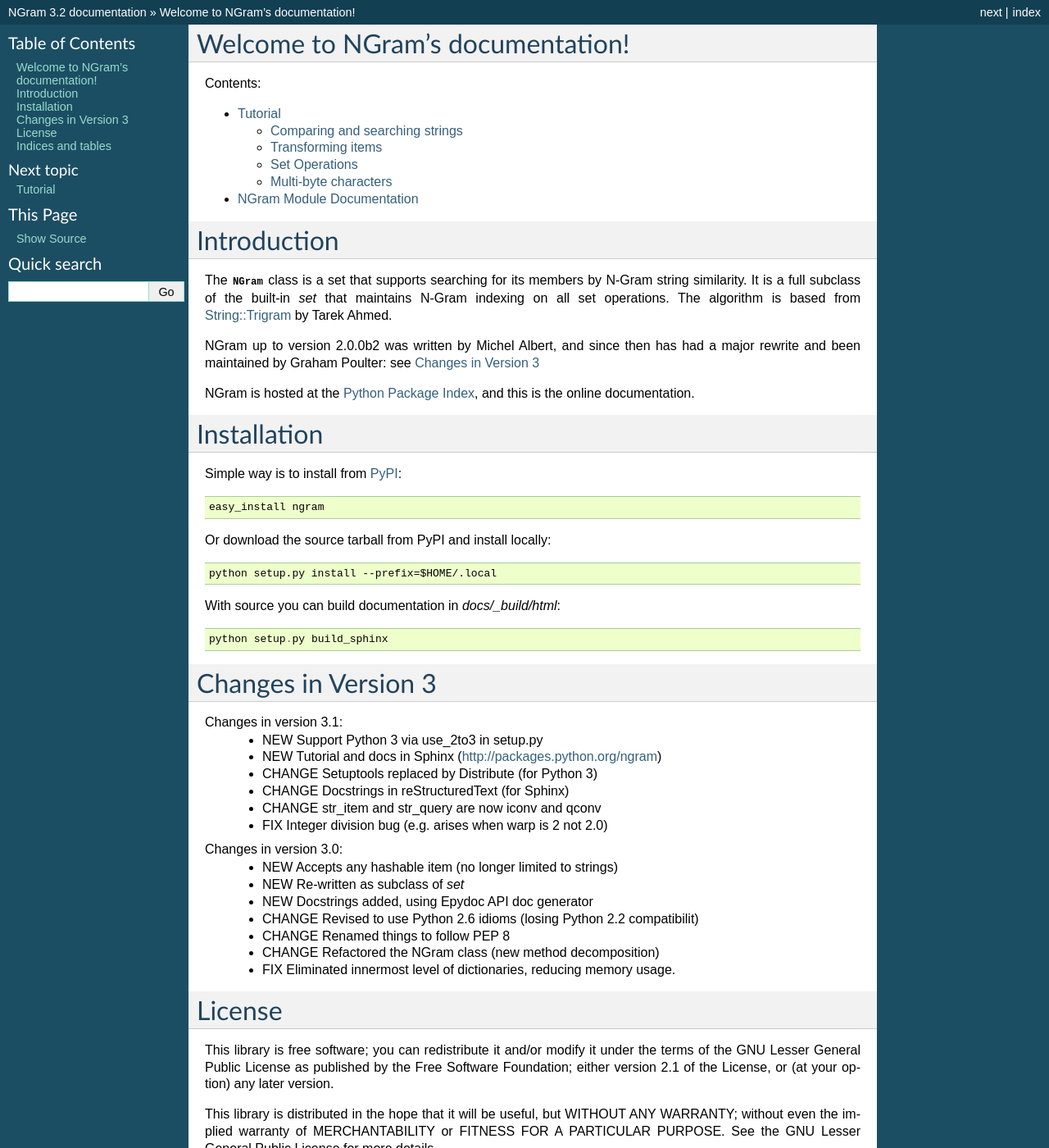
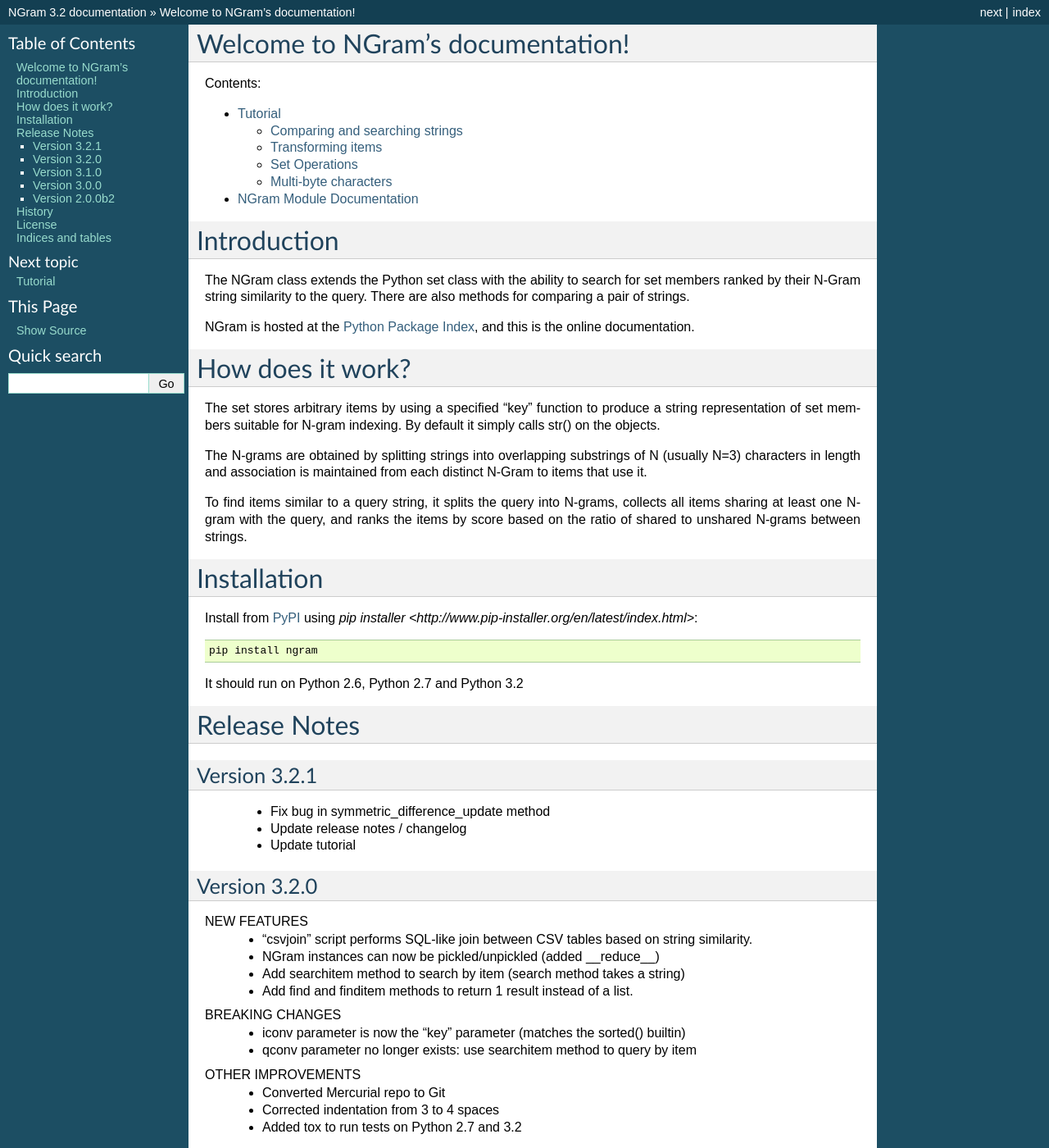
Before and after one commit to gpoulter/python-ngram, a Sphinx documentation site: the page built from docs/index.rst, in a window 1280 px wide and 1400 px high. Shown: the whole window at 82% size. Built offline with Sphinx 7.4.7, drawn with Linux system fonts in a browser that asks for light colours; some of the changed text lies outside the part shown.

Commit message:
Update index with release notes and description

```diff
--- a/docs/index.rst
+++ b/docs/index.rst
@@ -17,54 +17,116 @@
 Introduction
 ============
 
-The :class:`~ngram.NGram` class is a set that supports searching for
-its members by N-Gram string similarity. It is a full subclass of the
-built-in `set` that maintains N-Gram indexing on all set
-operations. The algorithm is based from `String::Trigram
-<http://search.cpan.org/dist/String-Trigram/>`_ by Tarek Ahmed.
-
-NGram up to version 2.0.0b2 was written by Michel Albert, and since
-then has had a major rewrite and been maintained by Graham Poulter:
-see `Changes in Version 3`_
+The NGram class extends the Python set class with the ability
+to search for set members ranked by their N-Gram string similarity
+to the query. There are also methods for comparing a pair of strings.
 
 NGram is hosted at the `Python Package Index
 <http://pypi.python.org/pypi/ngram>`_, and this is the online
 documentation.
 
+How does it work?
+=================
+
+The set stores arbitrary items by using a specified "key" function
+to produce a string representation of set members suitable for N-gram indexing.
+By default it simply calls str() on the objects.
+
+The N-grams are obtained by splitting strings into overlapping substrings
+of N (usually N=3) characters in length and association is maintained from
+each distinct N-Gram to items that use it.
+
+To find items similar to a query string, it splits the query into N-grams,
+collects all items sharing at least one N-gram with the query,
+and ranks the items by score based on the ratio of shared to unshared
+N-grams between strings.
+
 Installation
 ============
 
-Simple way is to install from `PyPI <http://pypi.python.org/pypi/ngram>`_::
+Install from `PyPI <http://pypi.python.org/pypi/ngram>`_
+using `pip installer <http://www.pip-installer.org/en/latest/index.html>`::
 
-   easy_install ngram
+   pip install ngram
 
-Or download the source tarball from PyPI and install locally::
+It should run on Python 2.6, Python 2.7 and Python 3.2
 
-   python setup.py install --prefix=$HOME/.local
+Release Notes
+=============
+Version 3.2.1
+-------------
+    * Fix bug in symmetric_difference_update method
+    * Update release notes / changelog
+    * Update tutorial
 
-With source you can build documentation in `docs/_build/html`::
 
-   python setup.py build_sphinx
+Version 3.2.0
+-------------
 
-Changes in Version 3
-====================
+NEW FEATURES
+    * "csvjoin" script performs SQL-like join between CSV tables based on string similarity.
+    * NGram instances can now be pickled/unpickled (added __reduce__)
+    * Add searchitem method to search by item (search method takes a string)
+    * Add find and finditem methods to return 1 result instead of a list.
 
-Changes in version 3.1:
- * NEW Support Python 3 via use_2to3 in setup.py
- * NEW Tutorial and docs in Sphinx (http://packages.python.org/ngram)
- * CHANGE Setuptools replaced by Distribute (for Python 3)
- * CHANGE Docstrings in reStructuredText (for Sphinx)
- * CHANGE str_item and str_query are now iconv and qconv
- * FIX Integer division bug (e.g. arises when warp is 2 not 2.0)
+BREAKING CHANGES
+    * iconv parameter is now the "key" parameter (matches the sorted() builtin)
+    * qconv parameter no longer exists: use searchitem method to query by item
 
-Changes in version 3.0:
- * NEW Accepts any hashable item (no longer limited to strings)
- * NEW Re-written as subclass of `set`
- * NEW Docstrings added, using Epydoc API doc generator
- * CHANGE Revised to use Python 2.6 idioms (losing Python 2.2 compatibilit)
- * CHANGE Renamed things to follow PEP 8
- * CHANGE Refactored the NGram class (new method decomposition)
- * FIX Eliminated innermost level of dictionaries, reducing memory usage.
+OTHER IMPROVEMENTS
+    * Converted Mercurial repo to Git
+    * Corrected indentation from 3 to 4 spaces
+    * Added tox to run tests on Python 2.7 and 3.2
+
+Version 3.1.0
+-------------
+
+NEW FEATURES
+    * Python 3 support via 2to3
+    * Sphinx documentation generation
+    * Tutorial documentation
+
+BREAKING CHANGES
+    * str_item and str_query params are now iconv and qconv
+
+BUG FIXES
+    * Integer division bug (e.g. arises when warp is 2 not 2.0)
+
+MINOR CHANGES
+    * Setuptools replaced by Distribute (for Python 3)
+    * Docstrings now reStructuredText for Sphinx
+
+Version 3.0.0
+-------------
+This was a major refactoring without back-compatibility.
+
+NEW FEATURES
+    * Accepts any hashable item - no longer limited to strings.
+    * Re-written as subclass of set, gaining all set operations.
+    * Docstrings added. Using Epydoc API doc generator.
+
+IMPROVEMENTS
+    * Eliminated innermost level of dictionaries, reducing memory usage.
+    * Revised to use Python 2.6 idioms. Losing Python 2.2 compatibility.
+    * Renamed things to follow PEP 8
+    * Refactored the NGram class (new method decomposition)
+
+
+Version 2.0.0b2
+---------------
+This was the code committed to Subversion by Exhuma.
+
+History
+=======
+
+In 2007, Michel Albert (exhuma) wrote the python-ngram module based on the Perl
+String::Trigram module by Tarek Ahmed, and committed the code for 2.0.0b2 to
+Sourceforge subversion repo.
+
+Since late 2008 python-ngram development has been continued Graham Poulter,
+adding features, documentation, performance improvements and Python 3 support.
+The repo was first moved to a Mercurial repo on Google Code, but primary
+development now takes place here on GitHub.
 
 License
 =======
--- a/docs/tutorial.rst
+++ b/docs/tutorial.rst
@@ -121,7 +122,7 @@
     >>> G.difference_update(ngram.NGram(['joe']))
     >>> list(G)
     ['john', 'joseph', 'jonathan', 'jon']
-    >>> G.intersection_update(ngram.NGram(['james', 'joseph', 'joe', 'jon']))
+    >>> G.intersection_update(['james', 'joseph', 'joe', 'jon'])
     >>> list(G)
     ['joseph', 'jon']
     >>> G.symmetric_difference_update(ngram.NGram(['jimmy', 'jon']))
```
Also changed, not shown: other parts of docs/tutorial.rst (+2 -1 lines).
